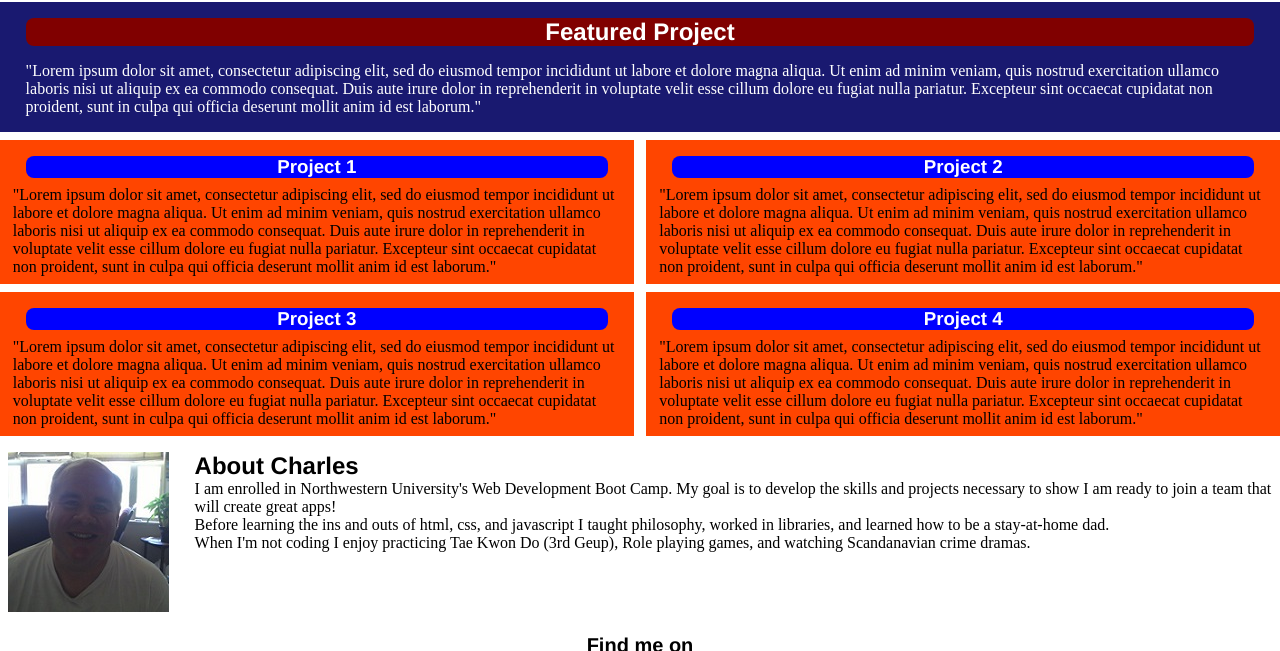
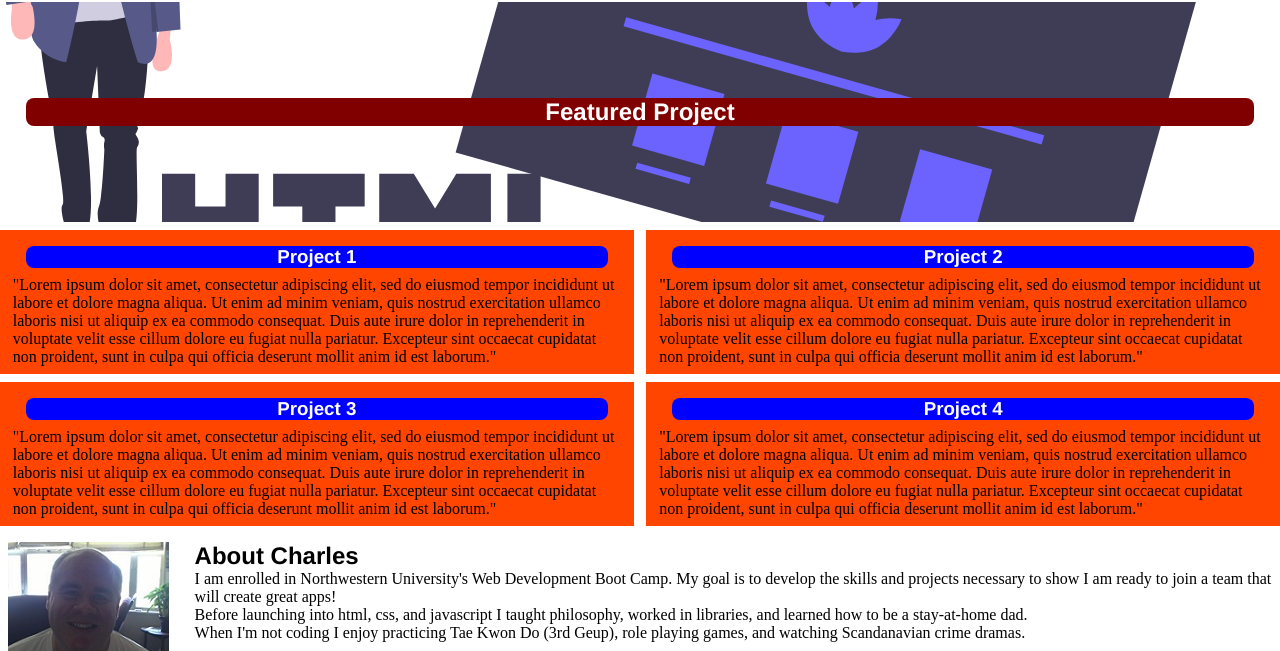
Before and after one commit to cdfishe1/portfolio, a plain HTML site: page index.html in a window 1280 px wide. Shown: the part 59-710 px from the top of the page. Drawn offline with Linux system fonts and the light colour scheme.

Commit message:
Add background to feature box.

```diff
--- a/assets/css/styles.css
+++ b/assets/css/styles.css
@@ -64,9 +64,14 @@ nav ul li:hover {
 /* Portfolio */
 main {
     grid-area: main;
-    padding: 1vh 1vw;
-    background-color: midnightblue;
+    padding: 11vh 1vw;
+    background-image: url(../images/featured-project.svg);
+    background-size: cover;
+    background-repeat: no-repeat;
+    background-position: center center;
+    height: auto;
     color: white;
+
 }
 
 main h2 {
@@ -75,10 +80,15 @@ main h2 {
     color: white;
     text-align: center;
     border-radius: 8px;
+
 }
 
 main p {
     padding: 1vh 1vw;
+}
+
+.featured-project {
+    /* background-image: url(../images/featured-project.svg); */
 }
 
 .project-heading {
@@ -173,9 +183,10 @@ footer h4 {
 }
 
 /* Respond to phones */
-@media only screen and (max-width: 480px) {
-
-}
+@media screen and (max-width: 480px) {
+   body {
+       font-size: 3vh;
+   }
 
 /* Respond to tablets */
 @media only screen and (max-width: 480px) {
--- a/index.html
+++ b/index.html
@@ -28,7 +28,7 @@
         <main id="portfolio">
             <section class="featured-project">
                 <h2>Featured Project</h3>
-                <p>"Lorem ipsum dolor sit amet, consectetur adipiscing elit, sed do eiusmod tempor incididunt ut labore et dolore magna aliqua. Ut enim ad minim veniam, quis nostrud exercitation ullamco laboris nisi ut aliquip ex ea commodo consequat. Duis aute irure dolor in reprehenderit in voluptate velit esse cillum dolore eu fugiat nulla pariatur. Excepteur sint occaecat cupidatat non proident, sunt in culpa qui officia deserunt mollit anim id est laborum."</p>
+                <!-- <p>"Lorem ipsum dolor sit amet, consectetur adipiscing elit, sed do eiusmod tempor incididunt ut labore et dolore magna aliqua. Ut enim ad minim veniam, quis nostrud exercitation ullamco laboris nisi ut aliquip ex ea commodo consequat. Duis aute irure dolor in reprehenderit in voluptate velit esse cillum dolore eu fugiat nulla pariatur. Excepteur sint occaecat cupidatat non proident, sunt in culpa qui officia deserunt mollit anim id est laborum."</p> -->
             </section>
         </main>
 
@@ -57,9 +57,9 @@
             <h2 id="aboutMe">About Charles</h2>
             <p>I am enrolled in Northwestern University's Web Development Boot Camp. My goal is to develop the skills and projects necessary to show I am ready to join a team that will create great apps!</p>
 
-            <p>Before learning the ins and outs of html, css, and javascript I taught philosophy, worked in libraries, and learned how to be a stay-at-home dad.</p>
+            <p>Before launching into html, css, and javascript I taught philosophy, worked in libraries, and learned how to be a stay-at-home dad.</p>
 
-            <p>When I'm not coding I enjoy practicing Tae Kwon Do (3rd Geup), Role playing games, and watching Scandanavian crime dramas.</p>
+            <p>When I'm not coding I enjoy practicing Tae Kwon Do (3rd Geup), role playing games, and watching Scandanavian crime dramas.</p>
         </aside>
 
         <!-- Contact -->
```
Also changed, not shown: assets/images/featured-project.svg (added).
